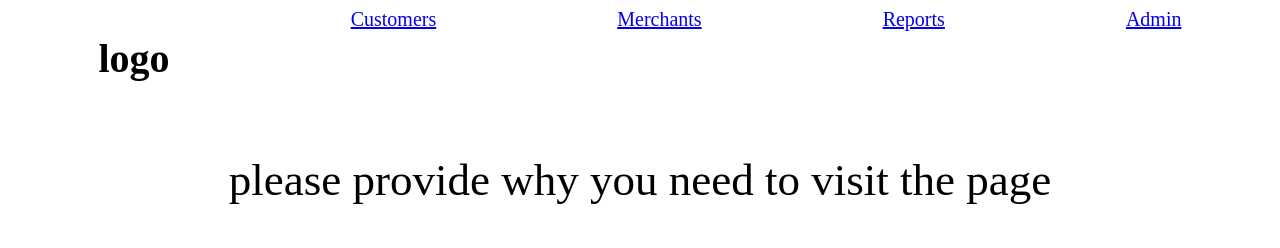
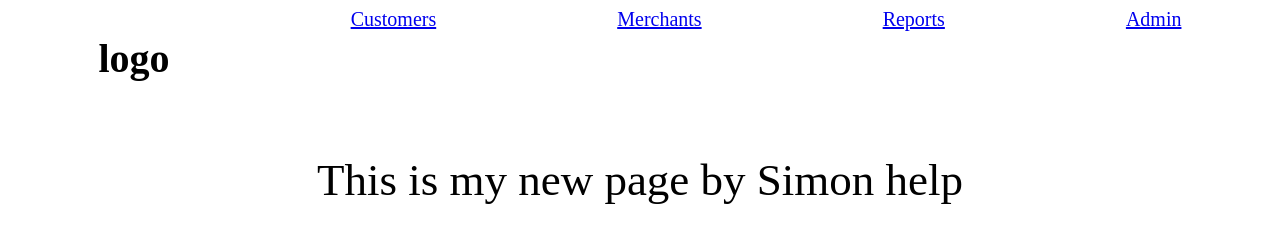
Before and after one commit to hasabbey/web-course, a plain HTML site: page index.html in a window 1280 px wide. Shown: the top 248 px of the page. Drawn offline with Linux system fonts and the light colour scheme; grey boxes are pictures that could not be loaded.

Commit message:
This my second changed file

```diff
--- a/index.html
+++ b/index.html
@@ -13,7 +13,7 @@
  <link rel="stylesheet" href="path/to/font-awesome/css/font-awesome.min.css">
  </head>
     <body>
-        <p>please provide why you need to visit the page</p>
+        <p>This is my new page by Simon help</p>
     <img src="https://asset.indosport.com/article/image/q/80/347930/martin_odegaard_1-169.jpg?w=750&h=423"class="imgmain">
        <div class="search">
         <form action="https://www.youtube.com/" method="get" class="search-bar">
```
